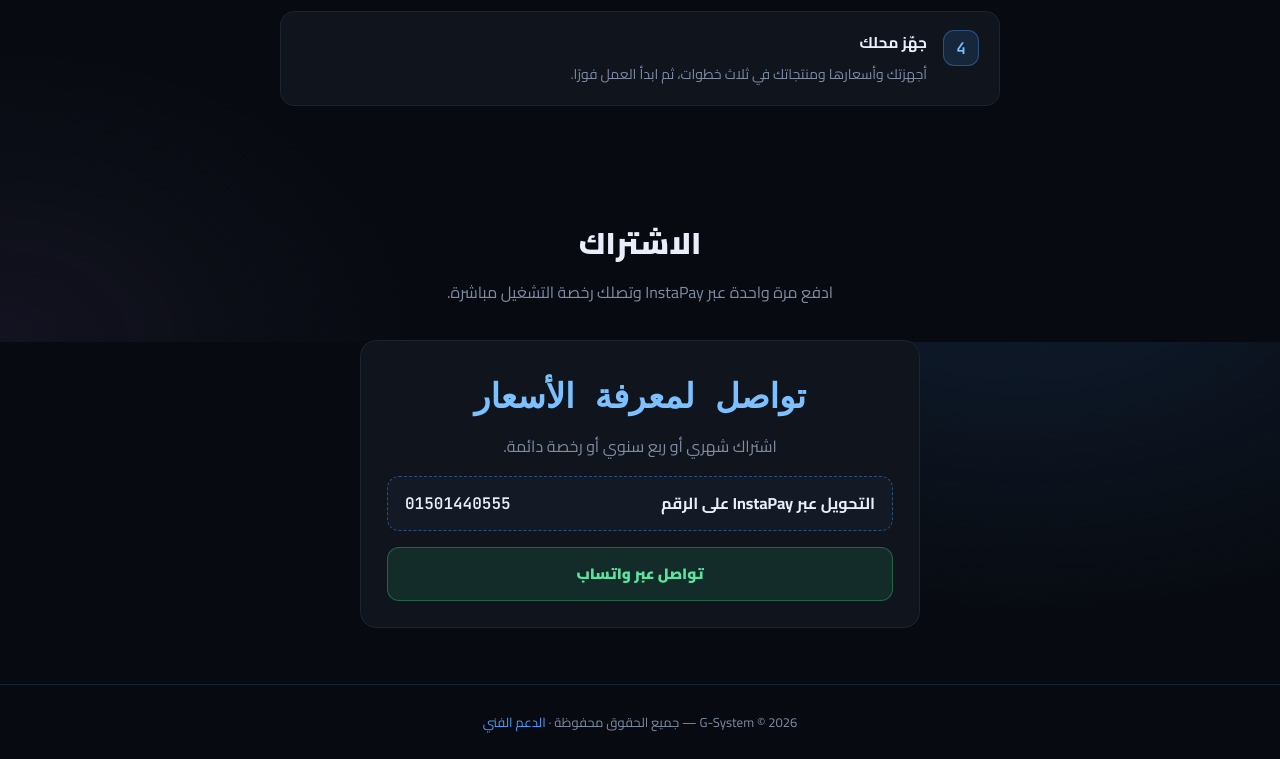
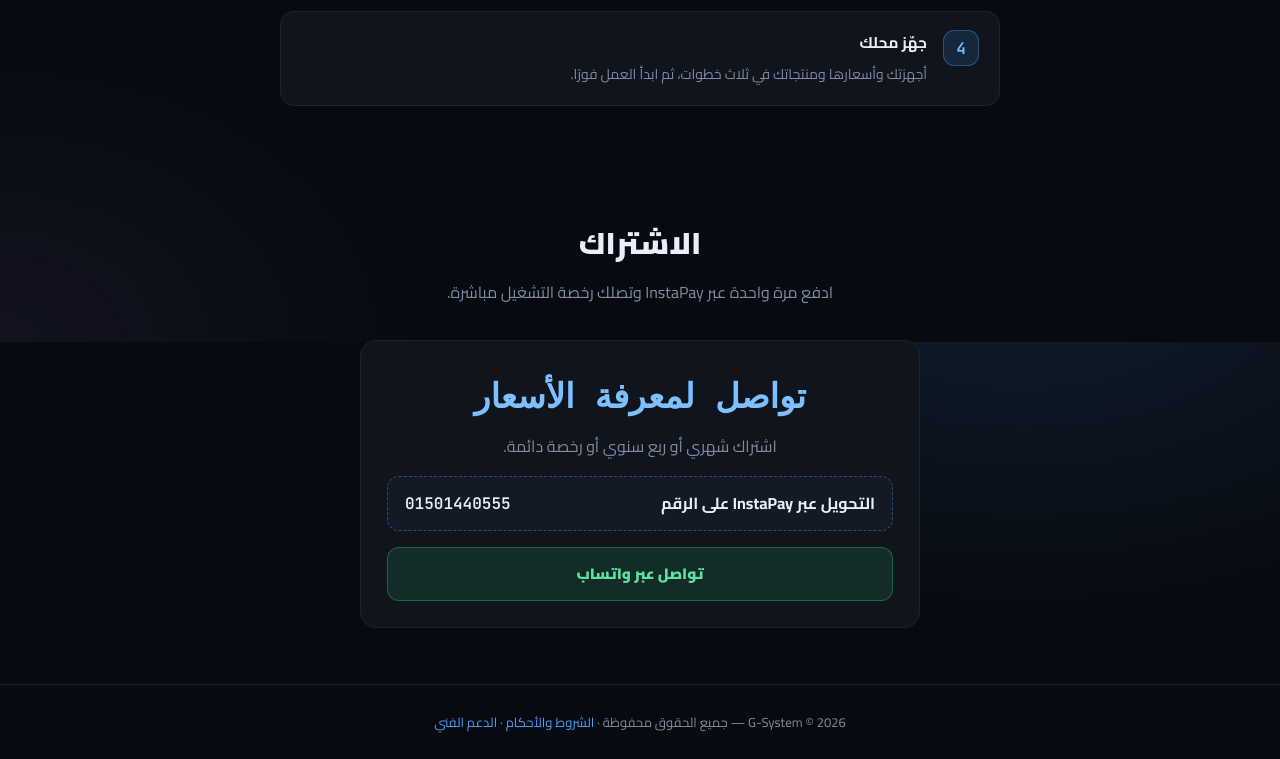
Before and after one commit to GalalDevelopment/Galal-Development, a plain HTML site: page index.html in a window 1280 px wide. Shown: the part 2058-2817 px from the top of the page. Drawn offline with Linux system fonts and the light colour scheme.

Commit message:
Add terms and conditions link to footer

```diff
--- a/index.html
+++ b/index.html
@@ -164,6 +164,7 @@ footer{border-top:1px solid var(--line);padding:26px 0;text-align:center;color:v
 <footer>
   <div class="wrap">
     G-System &copy; 2026 — جميع الحقوق محفوظة ·
+    <a href="terms.html">الشروط والأحكام</a> ·
     <a href="https://wa.me/201501440555" target="_blank">الدعم الفني</a>
   </div>
 </footer>
```
